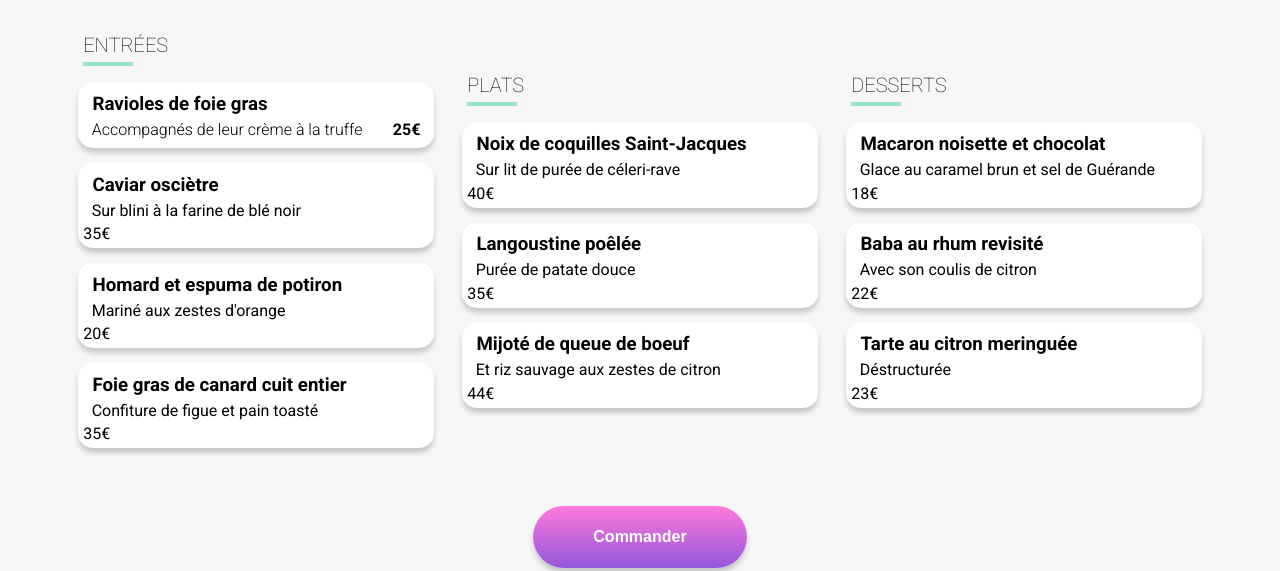
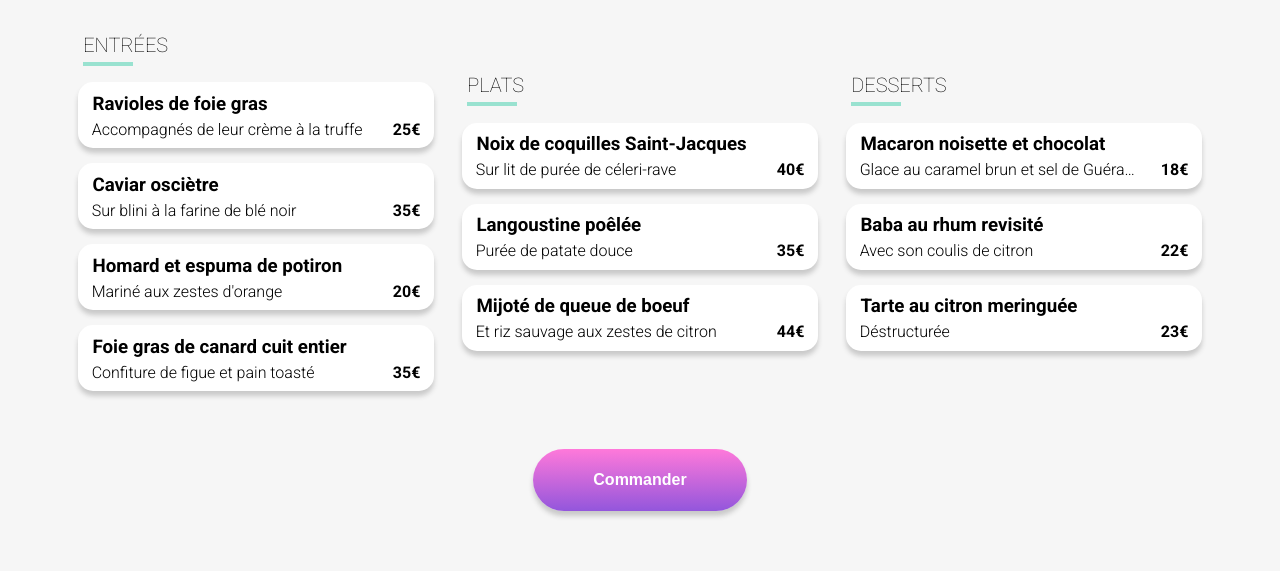
Before and after one commit to SethosPrim/CourbinFrederic_3_19102021, a website: page la-note-enchantee.html in a window 1280 px wide. Shown: the part 397-968 px from the top of the page. Drawn offline with Linux system fonts and the light colour scheme; a web font is replaced by a local one.

Commit message:
Commit du 07/02/2022

```diff
--- a/la-note-enchantee.html
+++ b/la-note-enchantee.html
@@ -59,48 +59,48 @@
                         </div>
                     </div>
 
-                    <div class="menu__clique">
+                    <div class="menu__clique menu__clique--right">
                         <div class="menu__clique--titre">
                             <h3>Caviar osciètre</h3>
-                            <p>Sur blini à la farine de blé noir</p>
-                        </div>
 
-                        <div class="menu__clique--prix">
-                            <span>35€</span>
+                            <p class="menu__clique--titre__infos">
+                                <span class="menu__clique--titre__infos--texte">Sur blini à la farine de blé noir</span>
+                                <span class="menu__clique--titre__infos--prix">35€</span>
+                            </p>
                         </div>
 
                         <div class="menu__clique--animation">
-                            <i class="far fa-check-circle"></i>
+                            <i class="item fas fa-check-circle"></i>
                         </div>
                     </div>
 
                     <div class="menu__clique">
                         <div class="menu__clique--titre">
                             <h3>Homard et espuma de potiron</h3>
-                            <p>Mariné aux zestes d'orange</p>
-                        </div>
 
-                        <div class="menu__clique--prix">
-                            <span>20€</span>
+                            <p class="menu__clique--titre__infos">
+                                <span class="menu__clique--titre__infos--texte">Mariné aux zestes d'orange</span>
+                                <span class="menu__clique--titre__infos--prix">20€</span>
+                            </p>
                         </div>
 
                         <div class="menu__clique--animation">
-                            <i class="far fa-check-circle"></i>
+                            <i class="item fas fa-check-circle"></i>
                         </div>
                     </div>
 
-                    <div class="menu__clique">
+                    <div class="menu__clique menu__clique--right">
                         <div class="menu__clique--titre">
                             <h3>Foie gras de canard cuit entier</h3>
-                            <p>Confiture de figue et pain toasté</p>
-                        </div>
 
-                        <div class="menu__clique--prix">
-                            <span>35€</span>
+                            <p class="menu__clique--titre__infos">
+                                <span class="menu__clique--titre__infos--texte">Confiture de figue et pain toasté</span>
+                                <span class="menu__clique--titre__infos--prix">35€</span>
+                            </p>
                         </div>
 
                         <div class="menu__clique--animation">
-                            <i class="far fa-check-circle"></i>
+                            <i class="item fas fa-check-circle"></i>
                         </div>
                     </div>
                 </section>
@@ -111,45 +111,45 @@
                     <div class="menu__clique">
                         <div class="menu__clique--titre">
                             <h3>Noix de coquilles Saint-Jacques</h3>
-                            <p>Sur lit de purée de céleri-rave</p>
-                        </div>
 
-                        <div class="menu__clique--prix">
-                            <span>40€</span>
+                            <p class="menu__clique--titre__infos">
+                                <span class="menu__clique--titre__infos--texte">Sur lit de purée de céleri-rave</span>
+                                <span class="menu__clique--titre__infos--prix">40€</span>
+                            </p>
                         </div>
 
                         <div class="menu__clique--animation">
-                            <i class="far fa-check-circle"></i>
+                            <i class="item fas fa-check-circle"></i>
                         </div>
                     </div>
 
-                    <div class="menu__clique">
+                    <div class="menu__clique menu__clique--right">
                         <div class="menu__clique--titre">
                             <h3>Langoustine poêlée</h3>
-                            <p>Purée de patate douce</p>
-                        </div>
 
-                        <div class="menu__clique--prix">
-                            <span>35€</span>
+                            <p class="menu__clique--titre__infos">
+                                <span class="menu__clique--titre__infos--texte">Purée de patate douce</span>
+                                <span class="menu__clique--titre__infos--prix">35€</span>
+                            </p>
                         </div>
 
                         <div class="menu__clique--animation">
-                            <i class="far fa-check-circle"></i>
+                            <i class="item fas fa-check-circle"></i>
                         </div>
                     </div>
 
                     <div class="menu__clique">
                         <div class="menu__clique--titre">
                             <h3>Mijoté de queue de boeuf</h3>
-                            <p>Et riz sauvage aux zestes de citron</p>
-                        </div>
 
-                        <div class="menu__clique--prix">
-                            <span>44€</span>
+                            <p class="menu__clique--titre__infos">
+                                <span class="menu__clique--titre__infos--texte">Et riz sauvage aux zestes de citron</span>
+                                <span class="menu__clique--titre__infos--prix">44€</span>
+                            </p>
                         </div>
 
                         <div class="menu__clique--animation">
-                            <i class="far fa-check-circle"></i>
+                            <i class="item fas fa-check-circle"></i>
                         </div>
                     </div>
                 </section>
@@ -160,45 +160,45 @@
                     <div class="menu__clique">
                         <div class="menu__clique--titre">
                             <h3>Macaron noisette et chocolat</h3>
-                            <p>Glace au caramel brun et sel de Guérande</p>
-                        </div>
 
-                        <div class="menu__clique--prix">
-                            <span>18€</span>
+                            <p class="menu__clique--titre__infos">
+                                <span class="menu__clique--titre__infos--texte">Glace au caramel brun et sel de Guérande</span>
+                                <span class="menu__clique--titre__infos--prix">18€</span>
+                            </p>
                         </div>
 
                         <div class="menu__clique--animation">
-                            <i class="far fa-check-circle"></i>
+                            <i class="item fas fa-check-circle"></i>
                         </div>
                     </div>
 
-                    <div class="menu__clique">
+                    <div class="menu__clique menu__clique--right">
                         <div class="menu__clique--titre">
                             <h3>Baba au rhum revisité</h3>
-                            <p>Avec son coulis de citron</p>
-                        </div>
 
-                        <div class="menu__clique--prix">
-                            <span>22€</span>
+                            <p class="menu__clique--titre__infos">
+                                <span class="menu__clique--titre__infos--texte">Avec son coulis de citron</span>
+                                <span class="menu__clique--titre__infos--prix">22€</span>
+                            </p>
                         </div>
 
                         <div class="menu__clique--animation">
-                            <i class="far fa-check-circle"></i>
+                            <i class="item fas fa-check-circle"></i>
                         </div>
                     </div>
 
                     <div class="menu__clique">
                         <div class="menu__clique--titre">
                             <h3>Tarte au citron meringuée</h3>
-                            <p>Déstructurée</p>
-                        </div>
 
-                        <div class="menu__clique--prix">
-                            <span>23€</span>
+                            <p class="menu__clique--titre__infos">
+                                <span class="menu__clique--titre__infos--texte">Déstructurée</span>
+                                <span class="menu__clique--titre__infos--prix">23€</span>
+                            </p>
                         </div>
 
                         <div class="menu__clique--animation">
-                            <i class="far fa-check-circle"></i>
+                            <i class="item fas fa-check-circle"></i>
                         </div>
                     </div>
                 </section>
```
Also changed, not shown: la-palette-du-gout.html (+48 -48 lines), le-delice-des-sens.html (+48 -48 lines).
